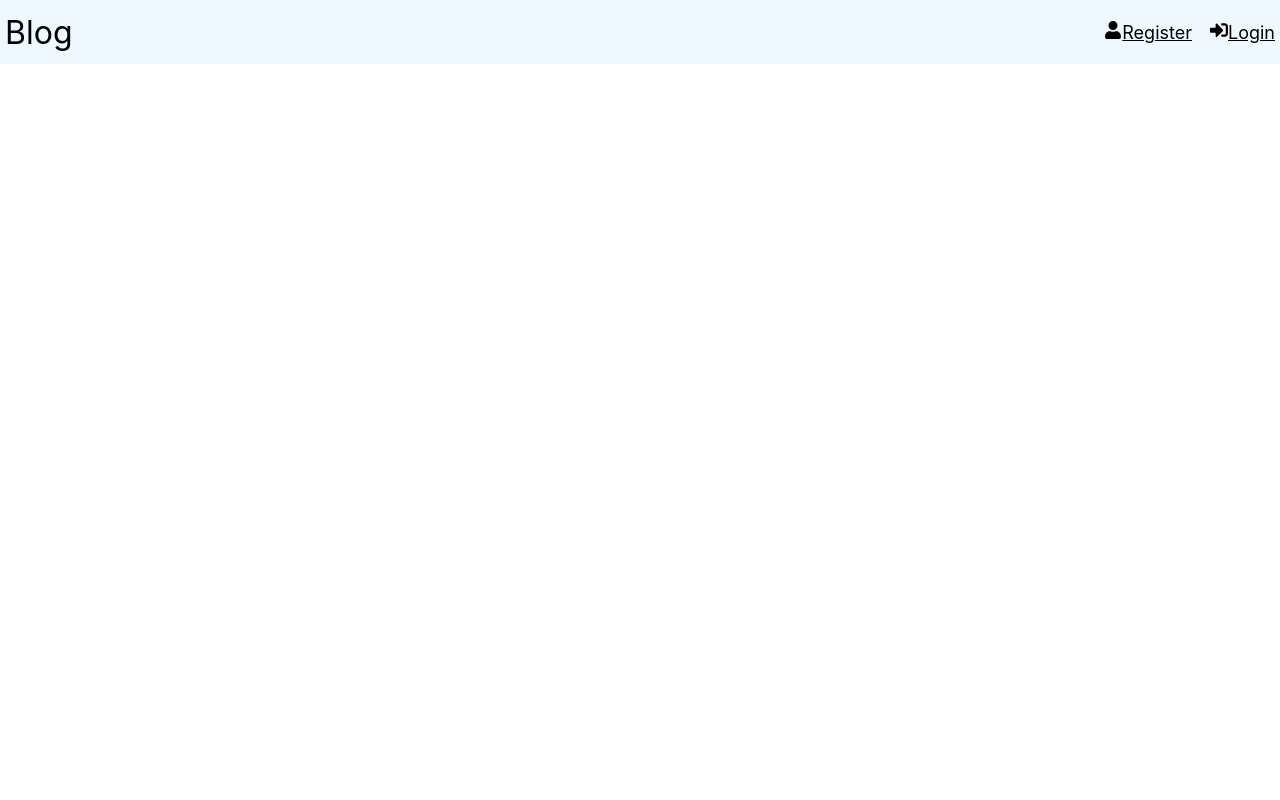
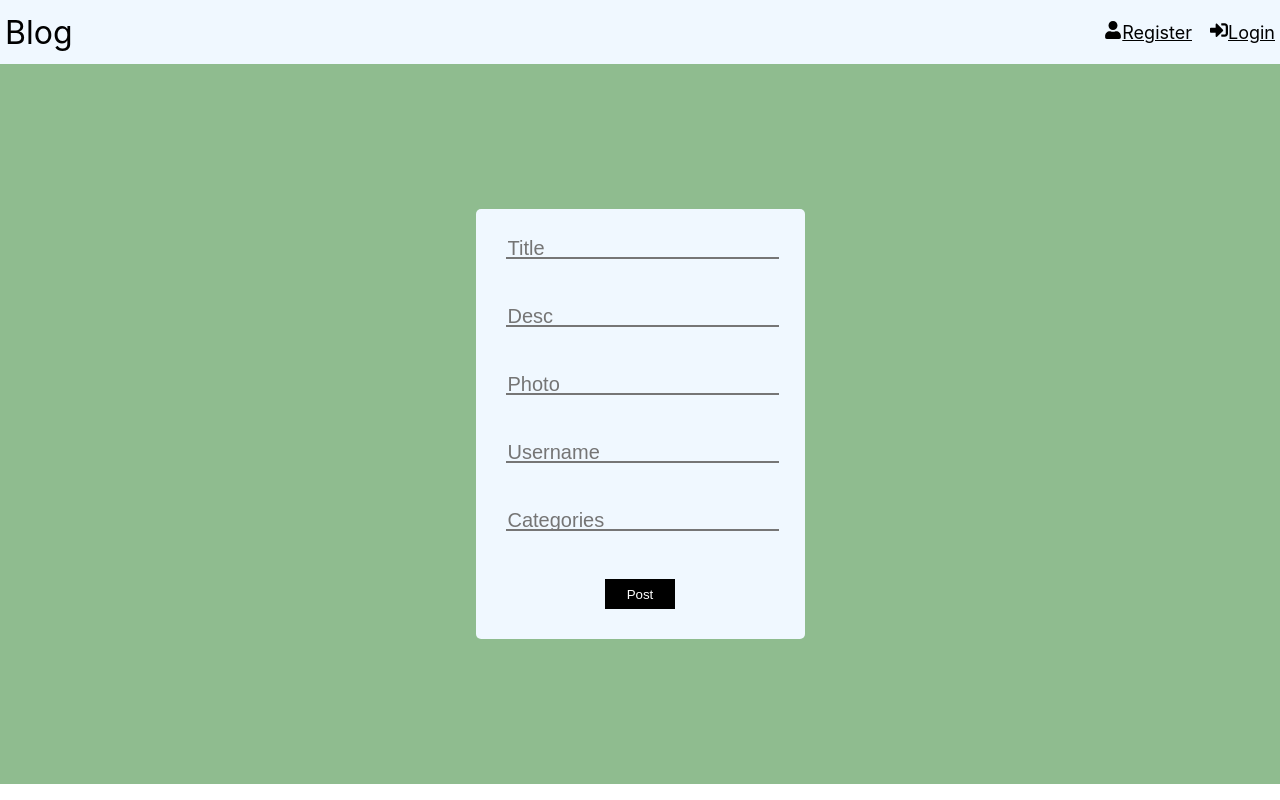
Before and after one commit to surbhigupta1998/Project_Frontend, a React (Create React App) app: page /post in a window 1280 px wide. Before the commit this address had no page. Built offline with nearby package versions, Linux system fonts and the light colour scheme.

Commit message:
create the components

```diff
--- a/package.json
+++ b/package.json
@@ -7,6 +7,7 @@
     "@testing-library/react": "^12.1.4",
     "@testing-library/user-event": "^13.5.0",
     "axios": "^0.26.1",
+    "bootstrap": "^5.1.3",
     "context": "^2.0.3",
     "navigate": "^0.3.6",
     "react": "^18.0.0",
--- a/src/Action/action.js
+++ b/src/Action/action.js
@@ -21,7 +21,7 @@ export const LoginFailure = (error) => {
 export const registerApi = (data) => {
     return async () => {
         try {
-            const response = await axios.post('http://localhost:8000/blog/register',data);
+            const response = await axios.post('http://localhost:5000/blog/register',data);
             console.log(response.data);
              return {register:true}
         }
@@ -36,7 +36,7 @@ export const loginFetchUser = (inputValues) =>   {
     return async (dispatch) => {
         try{
             dispatch(LoginStart())
-            const response = await axios.post('http://localhost:8000/blog/login', inputValues)
+            const response = await axios.post('http://localhost:5000/blog/login', inputValues)
             console.log(response)
             localStorage.setItem('token', response.data)
             dispatch(LoginSuccess(response.data.users))
--- /dev/null
+++ b/src/Action/post.js
@@ -0,0 +1,20 @@
+import axios from 'axios';
+
+export const PostStart = () => {
+    return {
+
+        type: "POST_START",
+    }
+}
+export const PostSuccess = (users) => {
+    return {
+        type: "POST_SUCCESS",
+        payload: users
+    }
+}
+export const PostFailure = (error) => {
+    return {
+        type: "POST_FAILURE",
+        payload: error
+    }
+}
--- a/src/Navbar/Navbar.jsx
+++ b/src/Navbar/Navbar.jsx
@@ -5,6 +5,7 @@ import { FaSignInAlt, FaUser } from "react-icons/fa"
 import Register from "../component/register";
 import Login from "../component/login";
 import Home from "../component/home";
+import Post from "../component/post";
 function Navbar() {
     const [token, setToken] = useState('')
     useEffect(()=>{
@@ -17,18 +18,29 @@ function Navbar() {
             <Router>
                 <nav className="navbar">
                     <div className="logo">Blog</div>
+                    {token ?(
+                    <ul className="nav-links">
+                        <div className="menu">
+                            <Link to ="/post">Post</Link>
+                            <Link to ="/login" onClick={()=> localStorage.removeItem('token') }> <FaSignInAlt />Logout</Link>
+                        </div>
+                    </ul>
+                    ): (
                     <ul className="nav-links">
                         <div className="menu">
                             <Link to ="/"> <FaUser />Register</Link>
                             <Link to ="/login"> <FaSignInAlt />Login</Link>
 
+
                         </div>
                     </ul>
+                    )}
                 </nav>
                 <Routes>
                     <Route path="/" element={<Register />} />
                     <Route path="/login" element={<Login />} />
                     <Route path="/home" element={<Home />} />
+                    <Route path="/post" element={<Post />} />
                 </Routes>
             </Router>
 
--- a/src/component/home.js
+++ b/src/component/home.js
@@ -1,7 +1,8 @@
 import React from 'react'
-
 export default function Home() {
   return (
-    <div>home</div>
+    <div>
+
+    </div>
   )
 }
--- a/src/component/login.jsx
+++ b/src/component/login.jsx
@@ -24,7 +24,7 @@ function Login() {
         console.log(inputValues)
         await dispatch(loginFetchUser(inputValues))
         .then((res) => {
-            if(res.register) {
+            if(res.login) {
                 navigate("/home")
             }
            });
--- /dev/null
+++ b/src/component/post.css
@@ -0,0 +1,39 @@
+.container{
+    background: #8FBC8F;
+    width: 100%;
+    min-height: 90vh;
+    display:flex;
+    justify-content: center;
+    align-items: center;
+}
+.wrapper{
+    background-color:  #F0F8FF;
+    min-width: 300px;
+    min-height: 300px;
+    padding: 30px;
+    box-sizing: border-box;
+    border-radius: 5px;
+
+}
+.input{
+    height : 15px;
+    font-size: 20px;
+    outline: none;
+    width:100%;
+    border-top-style: none;
+    border-left-style: none;
+    border-right-style: none;
+    border-bottom-style: 2px, solid, black;
+    margin-bottom: 3rem;
+}
+.btn{
+    width: 70px;
+    height:30px;
+    color: white;
+    background-color: black;
+    outline: none;
+    border:none;
+}
+button:active{
+    transform: translateY(6px);
+}
--- /dev/null
+++ b/src/component/post.js
@@ -0,0 +1,57 @@
+import React from 'react'
+import './post.css'
+export default function post() {
+  return (
+    <div className='container'>
+        <div className='wrapper'>
+            <form className='form-wrapper'>
+                <div>
+                    <input
+                        className='input'
+                        type="text"
+                        placeholder="Title"
+                        name="title"
+                    />
+                </div>
+                <div>
+                    <input
+                        className='input'
+                        type="text"
+                        placeholder="Desc"
+                        name="desc"
+                    />
+                </div>
+                <div>
+                    <input
+                        className='input'
+                        type="text"
+                        placeholder="Photo"
+                        name="photo"
+                    />
+                </div>
+                <div>
+                    <input
+                        className='input'
+                        type="text"
+                        placeholder="Username"
+                        name="username"
+                    />
+                </div>
+                <div>
+                    <input
+                        className='input'
+                        type="text"
+                        placeholder="Categories"
+                        name="categories"
+                    />
+                </div>
+                <div>
+                    <button className='btn'>Post</button>
+
+
+                </div>
+            </form>
+        </div>
+    </div>
+);
+}
--- a/src/component/register.jsx
+++ b/src/component/register.jsx
@@ -4,7 +4,7 @@ import { registerApi } from '../Action/action';
 import './register.css'
 import { useNavigate } from 'react-router-dom';
 function Register() {
-    const [state, setState] = useState({
+    const [data, setData] = useState({
         name: "",
         email: "",
         password: "",
@@ -13,14 +13,14 @@ function Register() {
     const dispatch = useDispatch();
     const navigate =useNavigate();
     const handleChange = (e) => {
-        setState((state) => ({
-            ...state, [e.target.name]: e.target.value
+        setData((data) => ({
+            ...data, [e.target.name]: e.target.value
         }))
     }
     const handleSubmit = async (e) =>{
         e.preventDefault();
-        console.log(state)
-        await dispatch(registerApi(state))
+        console.log(data)
+        await dispatch(registerApi(data))
          .then((res) => {
          if(res.register) {
              navigate('/login')
@@ -37,7 +37,7 @@ function Register() {
                             type="text"
                             placeholder="Name"
                             name="name"
-                            value={state.name}
+                            value={data.name}
                             onChange={handleChange}
 
                         />
@@ -48,7 +48,7 @@ function Register() {
                             type="text"
                             placeholder="Email"
                             name="email"
-                            value={state.email}
+                            value={data.email}
                             onChange={handleChange}
 
                         />
@@ -59,7 +59,7 @@ function Register() {
                             type="text"
                             placeholder="Password"
                             name="password"
-                            value={state.password}
+                            value={data.password}
                             onChange={handleChange}
 
 
```
Also changed, not shown: src/component/home.jpg (added), 1 other file (tests, documents, lock files or other folders).
